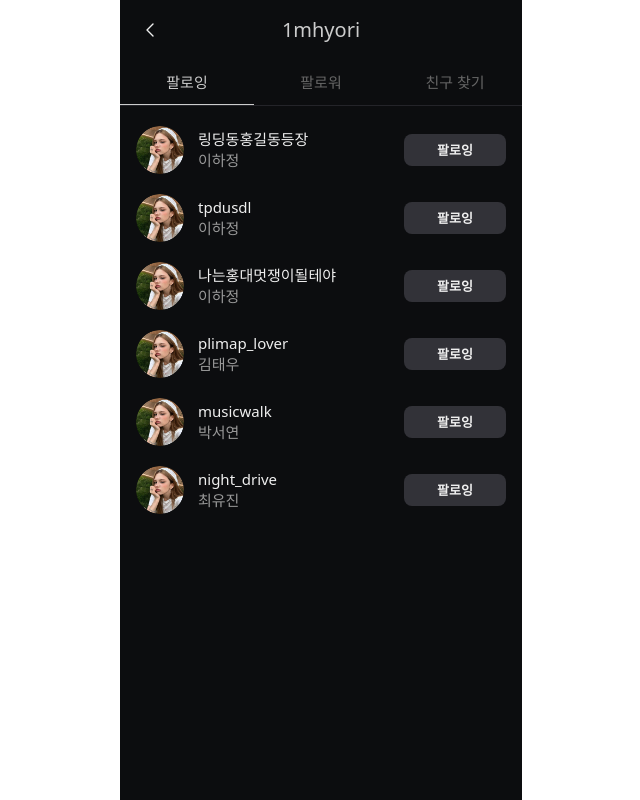
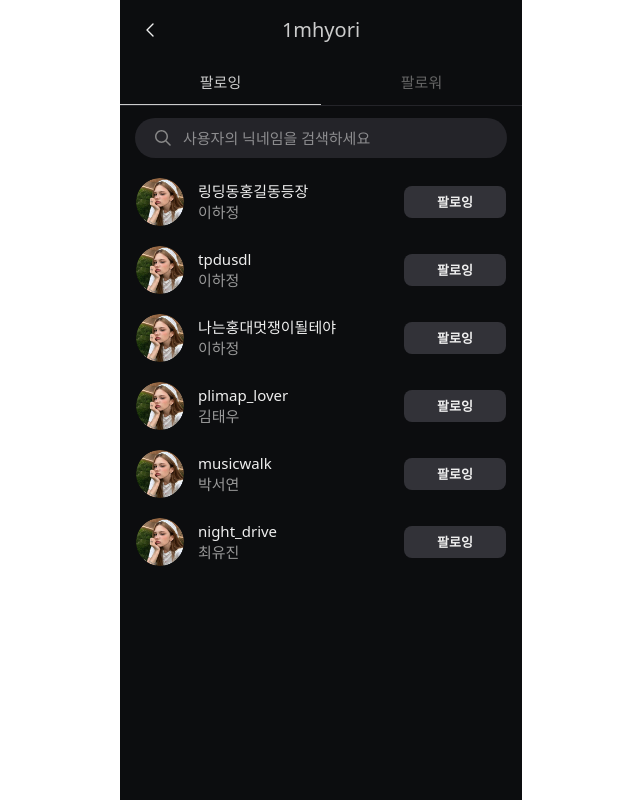
Before and after one commit to UMC10th-PLIMAP/plimap-web, a React (Vite) app: page /app/my/following in a window 1280 px wide. Shown: the whole page, without its empty margins (319-959 px from the left). Built offline with nearby package versions, Linux system fonts and the light colour scheme; no server answers; a web font is replaced by a local one.

Commit message:
fix : 팔로워 리스트 페이지 수정

```diff
--- a/src/features/profile/components/FollowTabs.tsx
+++ /dev/null
@@ -1,42 +0,0 @@
-import type { FollowTab } from '@/features/profile/types';
-
-type FollowTabsProps = {
-  value: FollowTab;
-  onChange: (value: FollowTab) => void;
-};
-
-const OPTIONS: { value: FollowTab; label: string }[] = [
-  { value: 'following', label: '팔로잉' },
-  { value: 'follower', label: '팔로워' },
-  { value: 'friend', label: '친구 찾기' },
-];
-
-export function FollowTabs({ value, onChange }: FollowTabsProps) {
-  return (
-    <div
-      role="tablist"
-      aria-label="팔로우 목록"
-      className="flex w-full border-b border-pli-black-75"
-    >
-      {OPTIONS.map((option) => {
-        const selected = value === option.value;
-
-        return (
-          <button
-            key={option.value}
-            type="button"
-            role="tab"
-            aria-selected={selected}
-            onClick={() => onChange(option.value)}
-            className={`relative flex h-[45px] flex-1 items-center justify-center body-15-r cursor-pointer ${selected ? 'text-grayscale-300' : 'text-grayscale-800'}`}
-          >
-            {option.label}
-            {selected ? (
-              <span className="absolute inset-x-0 bottom-0 h-[1px] bg-grayscale-300" aria-hidden />
-            ) : null}
-          </button>
-        );
-      })}
-    </div>
-  );
-}
--- a/src/features/profile/components/FollowUserRow.tsx
+++ b/src/features/profile/components/FollowUserRow.tsx
@@ -8,7 +8,6 @@ type FollowUserRowProps = {
 const RELATION_LABEL: Record<FollowTab, string> = {
   following: '팔로잉',
   follower: '팔로워',
-  friend: '친구',
 };
 
 export function FollowUserRow({ user, onActionClick }: FollowUserRowProps) {
--- a/src/features/profile/components/ProfileInfo.tsx
+++ b/src/features/profile/components/ProfileInfo.tsx
@@ -45,7 +45,11 @@ export function ProfileInfo({ profile }: ProfileInfoProps) {
           value={profile.followingCount}
           onClick={() => navigate('/app/my/following')}
         />
-        <StatItem label="팔로워" value={profile.followerCount} />
+        <StatItem
+          label="팔로워"
+          value={profile.followerCount}
+          onClick={() => navigate('/app/my/followers')}
+        />
         <StatItem label="게시물" value={profile.postCount} />
       </div>
 
--- a/src/features/profile/types.ts
+++ b/src/features/profile/types.ts
@@ -14,7 +14,7 @@ export type MyProfile = {
   pins: ProfilePin[];
 };
 
-export type FollowTab = 'following' | 'follower' | 'friend';
+export type FollowTab = 'following' | 'follower';
 
 export type FollowUser = {
   id: string;
--- a/src/pages/FollowListPage.tsx
+++ b/src/pages/FollowListPage.tsx
@@ -2,8 +2,8 @@ import { useState } from 'react';
 import { useNavigate } from 'react-router-dom';
 
 import { TopBar } from '@/components/ui/TopBar';
-import { FollowTabs } from '@/features/profile/components/FollowTabs';
 import { FollowUserRow } from '@/features/profile/components/FollowUserRow';
+import { SearchInput } from '@/components/ui/SearchInput';
 
 import { MOCK_FOLLOWING_USERS } from '@/features/profile/constants/mockFollowUsers';
 import { MOCK_MY_PROFILE } from '@/features/profile/constants/mockMyProfile';
@@ -11,10 +11,13 @@ import type { FollowTab, FollowUser } from '@/features/profile/types';
 
 const USERS_BY_TAB: Record<FollowTab, FollowUser[]> = {
   following: MOCK_FOLLOWING_USERS,
-  follower: [],
-  friend: [],
+  follower: MOCK_FOLLOWING_USERS,
 };
 
+const OPTIONS: { value: FollowTab; label: string }[] = [
+  { value: 'following', label: '팔로잉' },
+  { value: 'follower', label: '팔로워' },
+];
 export default function FollowingPage() {
   const navigate = useNavigate();
   const [tab, setTab] = useState<FollowTab>('following');
@@ -26,7 +29,38 @@ export default function FollowingPage() {
         titleWeight="medium"
         onBack={() => navigate('/app/my')}
       />
-      <FollowTabs value={tab} onChange={setTab} />
+
+      <div
+        role="tablist"
+        aria-label="팔로우 목록"
+        className="flex w-full border-b border-pli-black-75"
+      >
+        {OPTIONS.map((option) => {
+          const selected = tab === option.value;
+
+          return (
+            <button
+              key={option.value}
+              type="button"
+              role="tab"
+              aria-selected={selected}
+              onClick={() => setTab(option.value)}
+              className={`relative flex h-[45px] flex-1 items-center justify-center body-15-r cursor-pointer ${selected ? 'text-grayscale-300' : 'text-grayscale-800'}`}
+            >
+              {option.label}
+              {selected ? (
+                <span
+                  className="absolute inset-x-0 bottom-0 h-[1px] bg-grayscale-300"
+                  aria-hidden
+                />
+              ) : null}
+            </button>
+          );
+        })}
+      </div>
+      <div className="px-[15px] pt-3">
+        <SearchInput placeholder="사용자의 닉네임을 검색하세요" variant="song" />
+      </div>
       <ul className="flex flex-col gap-5 px-4 pt-5">
         {USERS_BY_TAB[tab].map((user) => (
           <FollowUserRow key={user.id} user={user} />
--- a/src/routes/index.tsx
+++ b/src/routes/index.tsx
@@ -88,6 +88,10 @@ export const router = createBrowserRouter([
         element: <FollowListPage />,
       },
       {
+        path: 'my/followers',
+        element: <FollowListPage />,
+      },
+      {
         path: 'pin/register',
         element: <PinRegisterPage />,
       },
```
